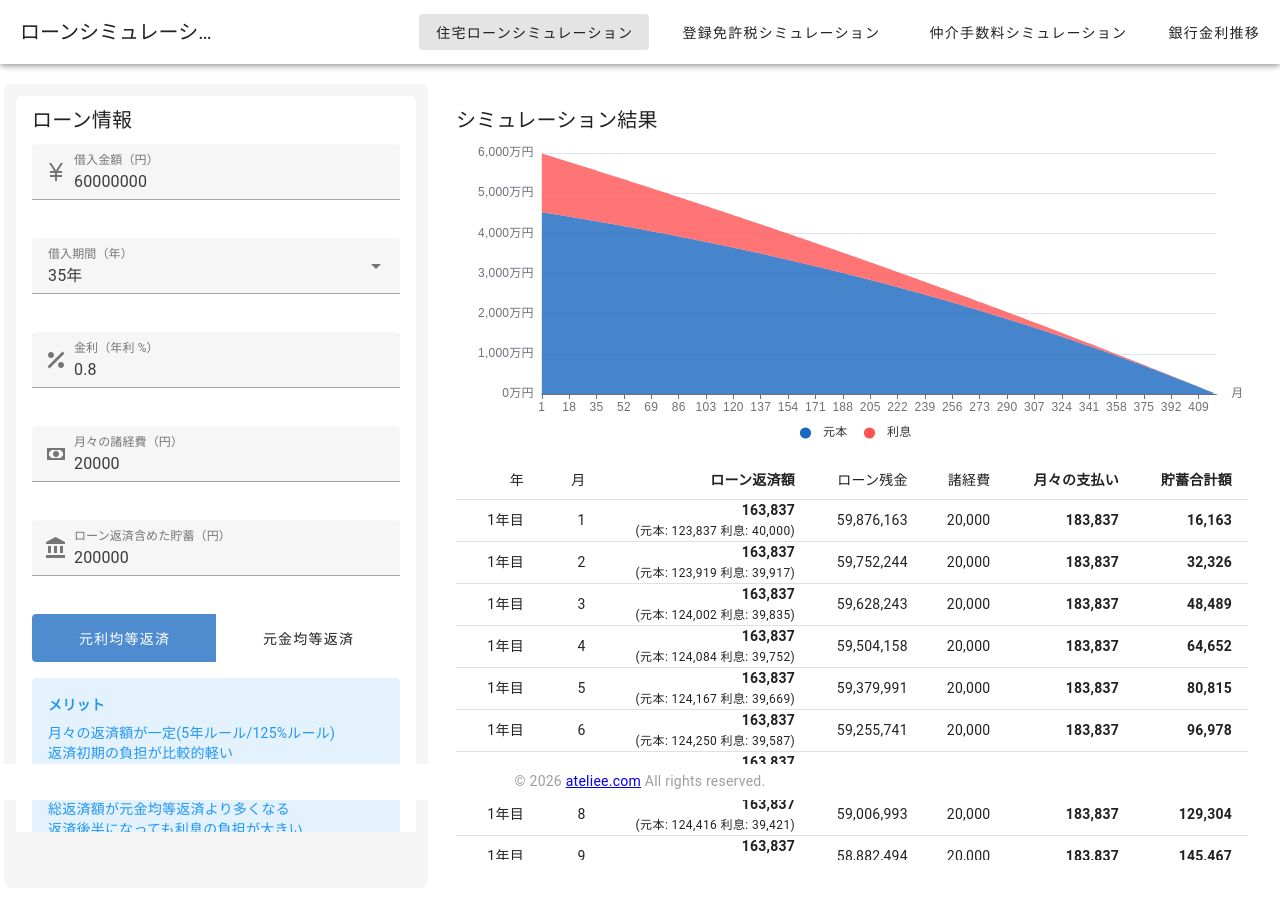
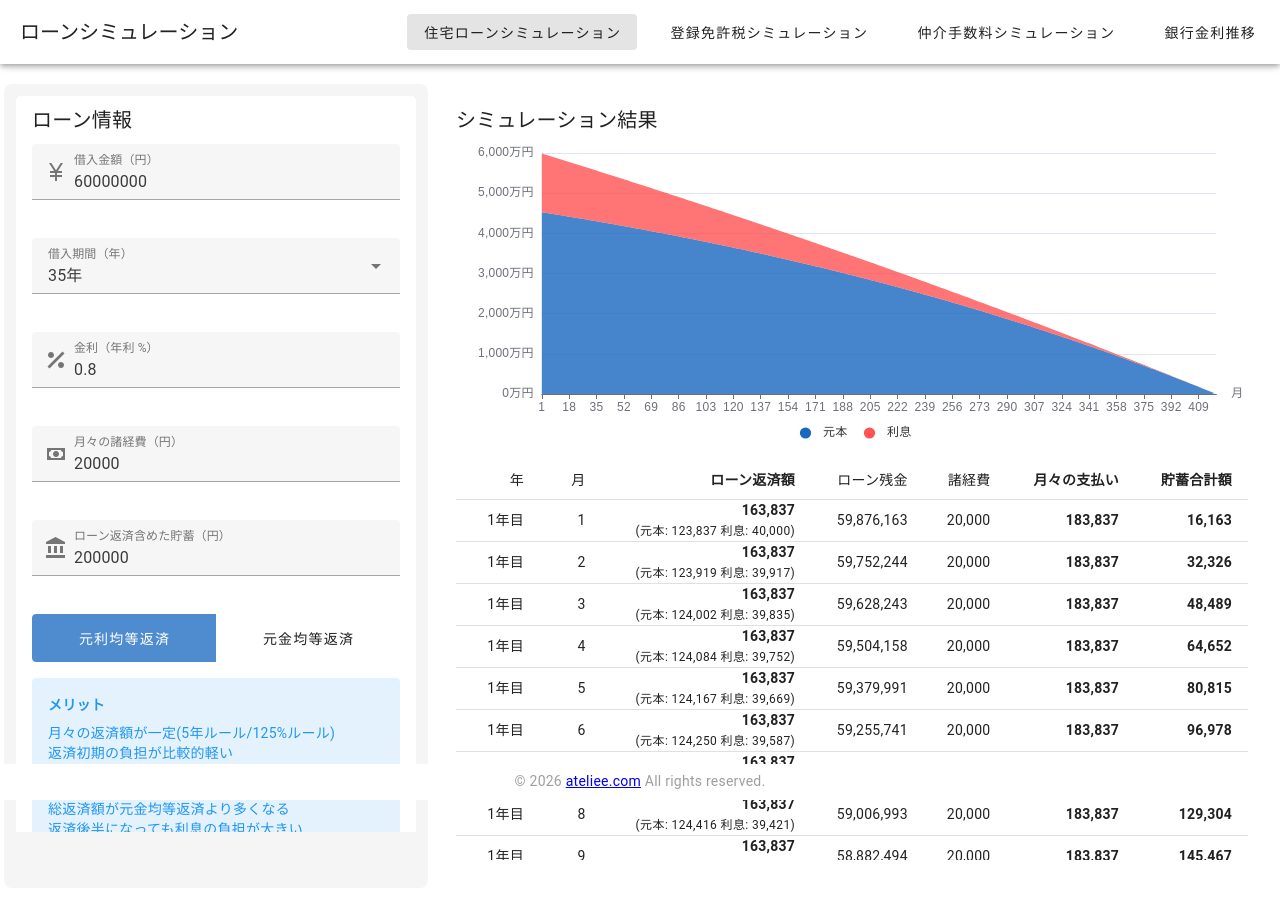
Before and after one commit to ateliee/loan-simulation, a Nuxt app in the folder nuxt/: page / in a window 1280 px wide. Shown: the top 898 px of the page. Built offline with nearby package versions, Linux system fonts and the light colour scheme.

Commit message:
fix: menuの調整

```diff
--- a/nuxt/layouts/default.vue
+++ b/nuxt/layouts/default.vue
@@ -5,12 +5,40 @@
     <!-- End Google Tag Manager (noscript) -->
     <v-app-bar>
       <v-app-bar-title>{{ pageTitle }}</v-app-bar-title>
-      <v-spacer />
-      <v-btn to="/" class="mx-2">住宅ローンシミュレーション</v-btn>
-      <v-btn to="/registration-tax" class="mx-2">登録免許税シミュレーション</v-btn>
-      <v-btn to="/real-estate-fee" class="mx-2">仲介手数料シミュレーション</v-btn>
-      <v-btn to="/interest-rates" variant="text">銀行金利推移</v-btn>
+      <div class="d-md-none">
+        <v-menu>
+          <template #activator="{ props }">
+            <v-btn
+              icon
+              v-bind="props"
+            >
+              <v-icon>mdi-menu</v-icon>
+            </v-btn>
+          </template>
+          <v-list>
+            <v-list-item
+              v-for="(item, i) in menuItems"
+              :key="i"
+              :to="item.to"
+              :prepend-icon="item.icon"
+              :title="item.title"
+            />
+          </v-list>
+        </v-menu>
+      </div>
+      <div class="d-none d-md-flex">
+        <v-btn
+          v-for="(item, i) in menuItems"
+          :key="i"
+          :to="item.to"
+          class="mx-2"
+          :variant="item.variant"
+        >
+          {{ item.title }}
+        </v-btn>
+      </div>
     </v-app-bar>
+
     <NuxtRouteAnnouncer />
     <v-main>
       <slot />
@@ -25,6 +53,34 @@
 
 <script setup lang="ts">
 const route = useRoute()
+
+const menuItems = [
+  {
+    title: '住宅ローンシミュレーション',
+    to: '/',
+    icon: 'mdi-home',
+    variant: 'text' as const
+  },
+  {
+    title: '登録免許税シミュレーション',
+    to: '/registration-tax',
+    icon: 'mdi-cash',
+    variant: 'text' as const
+  },
+  {
+    title: '仲介手数料シミュレーション',
+    to: '/real-estate-fee',
+    icon: 'mdi-handshake',
+    variant: 'text' as const
+  },
+  {
+    title: '銀行金利推移',
+    to: '/interest-rates',
+    icon: 'mdi-chart-line',
+    variant: 'text' as const
+  }
+]
+
 const pageTitle = computed(() => {
   return (route.meta as PageMeta).layoutProps?.title || 'ローンシミュレーション'
 })
@@ -34,4 +90,9 @@ const pageTitle = computed(() => {
 .v-main {
   padding-top: 64px; // ヘッダーの高さ分の余白
 }
+
+:deep(.v-app-bar-title) {
+  line-height: 1.2;
+  padding: 8px 0;
+}
 </style>
```
